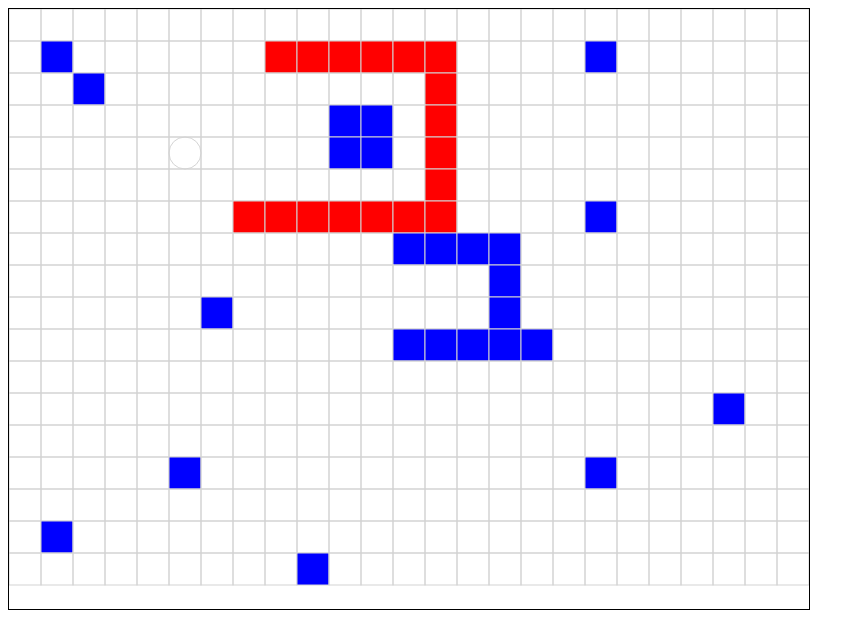
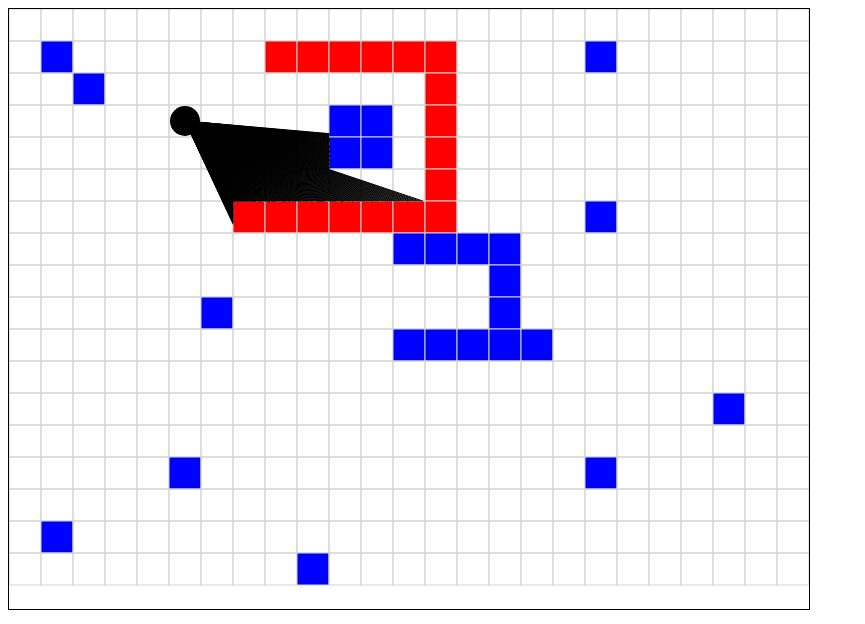
Before and after one commit to Tacit/SimpleRaycastJSCanvas, a plain HTML site: page index.html in a window 1280 px wide. Shown: the whole page, without its empty margins (0-865 px from the left). Drawn offline with Linux system fonts and the light colour scheme.

Commit message:
Draw rays

```diff
--- a/index.html
+++ b/index.html
@@ -6,7 +6,7 @@
     <title>JS Raycast</title>
     <style type="text/css">
         canvas {
-            border: 1px solid black;
+            border: 1px solid rgb(0, 0, 0);
         }
     </style>
     <script type="application/javascript">
@@ -14,8 +14,8 @@
                     [0,0,0,0,0,0,0,0,0,0,0,0,0,0,0,0,0,0,0,0,0,0,0,0,0],
                     [0,1,0,0,0,0,0,0,2,2,2,2,2,2,0,0,0,0,1,0,0,0,0,0,0],
                     [0,0,1,0,0,0,0,0,0,0,0,0,0,2,0,0,0,0,0,0,0,0,0,0,0],
+                    [0,0,0,0,0,9,0,0,0,0,1,1,0,2,0,0,0,0,0,0,0,0,0,0,0],
                     [0,0,0,0,0,0,0,0,0,0,1,1,0,2,0,0,0,0,0,0,0,0,0,0,0],
-                    [0,0,0,0,0,9,0,0,0,0,1,1,0,2,0,0,0,0,0,0,0,0,0,0,0],
                     [0,0,0,0,0,0,0,0,0,0,0,0,0,2,0,0,0,0,0,0,0,0,0,0,0],
                     [0,0,0,0,0,0,0,2,2,2,2,2,2,2,0,0,0,0,1,0,0,0,0,0,0],
                     [0,0,0,0,0,0,0,0,0,0,0,0,1,1,1,1,0,0,0,0,0,0,0,0,0],
@@ -32,6 +32,13 @@
                 ];
 
         let gridSize = 32;
+        let cameraPosition = {};
+        let fov = 60;
+        let angle = -35;
+        let distance = 10;
+        let raysCount = 300;
+        let rayStep = 1;
+
 
         function drawGrid(ctx)
         {
@@ -50,7 +57,8 @@
                         ctx.fillRect(x*gridSize, y*gridSize, gridSize, gridSize);
                     }else if(grid[y][x] === 9)
                     {
-                        drawCamera(x, y, ctx);
+                        cameraPosition.X = x;
+                        cameraPosition.Y = y;
                     }
 
                     ctx.strokeStyle = 'lightgrey';
@@ -59,11 +67,70 @@
             }
         }
 
-        function drawCamera(x, y, ctx)
+        function drawCamera(cameraPosition, ctx)
         {
+            let xPosition = cameraPosition.X*gridSize + gridSize/2;
+            let yPosition = cameraPosition.Y*gridSize + gridSize/2;
+            let rayLength = distance * gridSize;
+            let point = {};
+
+            for (let i = -fov / 2; i < fov / 2; i += fov / raysCount) {
+                for (let j = rayStep; j < rayLength; j += rayStep) {
+                    point = rotatePoint(xPosition, yPosition, xPosition + j, yPosition, Math.PI * (i - angle) / 180);
+
+                    if(checkRayCollision(point.X, point.Y)) {
+                        break;
+                    }
+                }
+
+                ctx.strokeStyle = 'black';
+                ctx.beginPath();
+                ctx.moveTo(xPosition, yPosition);
+                ctx.lineTo(point.X, point.Y);
+                ctx.stroke();
+            }
+
+            ctx.fillStyle = "black"
             ctx.beginPath();
-            ctx.arc(x*gridSize + gridSize/2, y*gridSize + gridSize/2, gridSize/2, 0, 2 * Math.PI);
-            ctx.stroke();
+            ctx.arc(xPosition, yPosition, gridSize/2 - 1, 0, 2 * Math.PI);
+            ctx.fill();
+        }
+
+        function rotatePoint(startX, startY, endX, endY, angle) {
+            let point = {}
+            point.X = startX + (endX - startX) * Math.cos(angle) - (endY - startY) * Math.sin(angle);
+            point.Y = startY + (endX - startX) * Math.sin(angle) + (endY - startY) * Math.cos(angle);
+            return point;
+        }
+
+        function getCellNumberFromCoordinate(x, y) {
+            let point = {};
+            point.X = Math.floor(x/gridSize);
+            point.Y = Math.floor(y/gridSize);
+            return point;
+        }
+
+        function checkRayCollision(x, y)
+        {
+            currentCell= getCellNumberFromCoordinate(x, y);
+
+            if(currentCell.X < 0 || currentCell.Y < 0) {
+                return true;
+            }
+            if(currentCell.Y > grid.length-1) {
+                return true;
+            }
+
+            if(currentCell.X > grid[currentCell.Y].length-1) {
+                return true;
+            }
+
+            if(grid[currentCell.Y][currentCell.X] > 00 && grid[currentCell.Y][currentCell.X] < 9)
+            {
+                return true;
+            }
+
+            return false;
         }
 
         function draw() {
@@ -76,6 +143,7 @@
                 ctx.clearRect(0, 0, width, height);
 
                 drawGrid(ctx);
+                drawCamera(cameraPosition, ctx);
             }
         }
 
```
